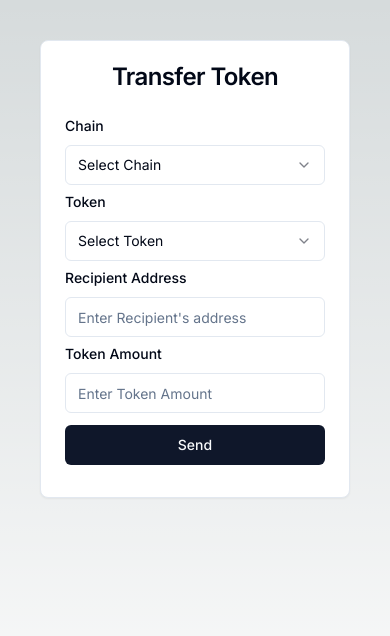
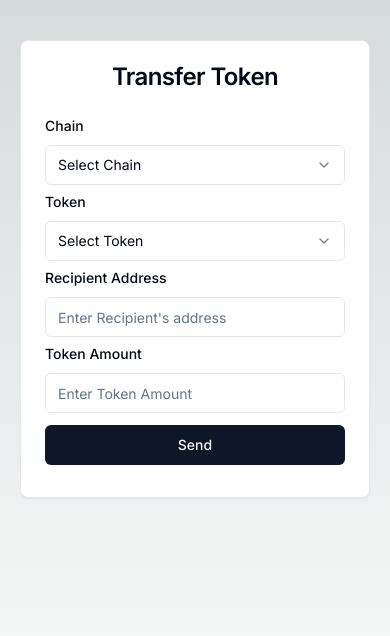
Before and after one commit to lamilekan263/umee, a Next.js app: page / in a window 390 px wide. Shown: the top 636 px of the page. Built offline with nearby package versions, Linux system fonts and the light colour scheme.

Commit message:
fix: reduced padding size

```diff
--- a/src/app/component/TokenTransferForm.tsx
+++ b/src/app/component/TokenTransferForm.tsx
@@ -44,7 +44,7 @@ const TokenTransferForm = () => {
         },
     })
     return (
-        <Card className='  w-full md:w-3/6'>
+        <Card className='w-full md:w-3/6'>
             <CardHeader>
                 <CardTitle className='text-center'>Transfer Token</CardTitle>
             </CardHeader>
--- a/src/app/page.tsx
+++ b/src/app/page.tsx
@@ -3,7 +3,7 @@ import TokenTransferForm from "./component/TokenTransferForm";
 
 export default function Home() {
   return (
-    <main className="flex flex-col min-h-screen items-center justify-between p-10 md:p-16 lg:p-24 ">
+    <main className="flex flex-col min-h-screen items-center justify-between pt-10 px-5 md:p-16 lg:p-24 ">
 
       <TokenTransferForm />
     </main>
```
